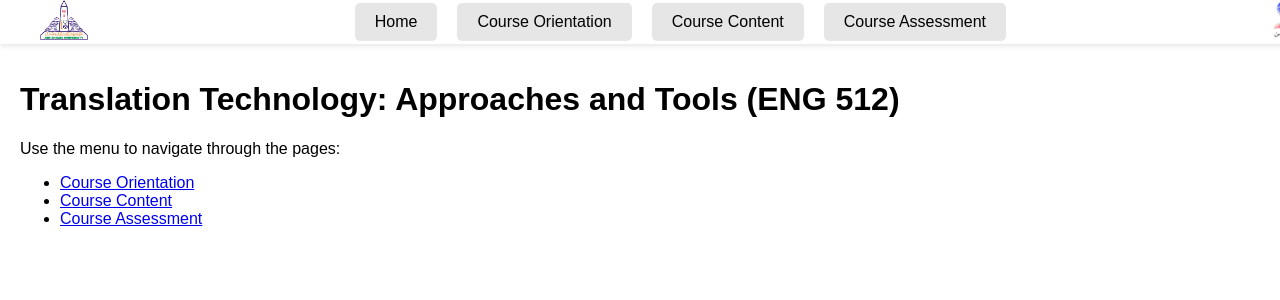
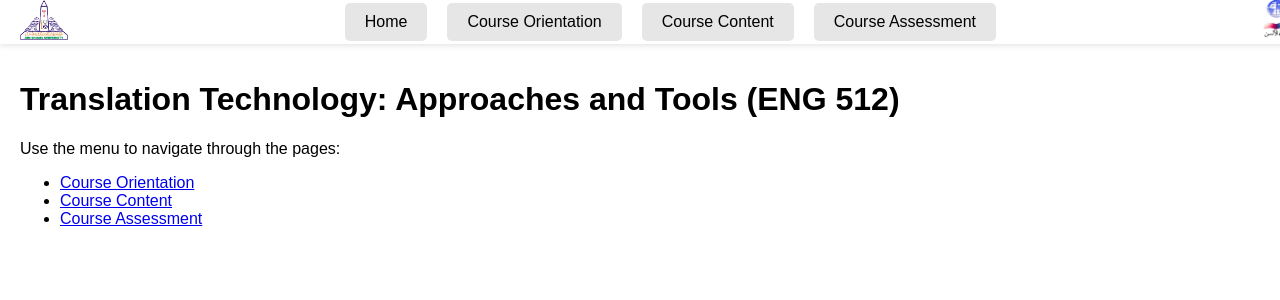
Before and after one commit to nessmadiab/nessmadiab.github.io, a Jekyll site: the page built from index.md, in a window 1280 px wide. Shown: the top 300 px of the page. Built offline with Jekyll 4.4.1, drawn with Linux system fonts in a browser that asks for light colours.

Commit message:
Update style.css

```diff
--- a/assets/css/style.css
+++ b/assets/css/style.css
@@ -15,28 +15,20 @@
     z-index: 100;
     display: flex;
     align-items: center; /* Align items vertically */
-    padding: 0 40px; /* Increase padding on both sides */
-    justify-content: space-between; /* Space between logos and menu items */
+    padding: 0 20px; /* Padding for navbar */
+    justify-content: flex-start; /* Align items to the left */
     overflow: hidden; /* Prevent content overflow */
 }
 
 .navbar-logo {
     display: flex;
-    align-items: center; /* Align logo vertically */
-}
-
-.navbar-logo.left {
-    margin-right: 20px; /* Space between the left logo and menu items */
-}
-
-.navbar-logo.right {
-    margin-left: 20px; /* Space between the menu items and the right logo */
-    padding-right: 20px; /* Add padding to push the logo left */
+    align-items: center; /* Align logos vertically */
 }
 
 .navbar-logo img {
     height: 40px; /* Adjust the height of the logos */
     width: auto; /* Maintain aspect ratio */
+    margin-right: 10px; /* Space between the two logos */
 }
 
 .navbar ul {
```
